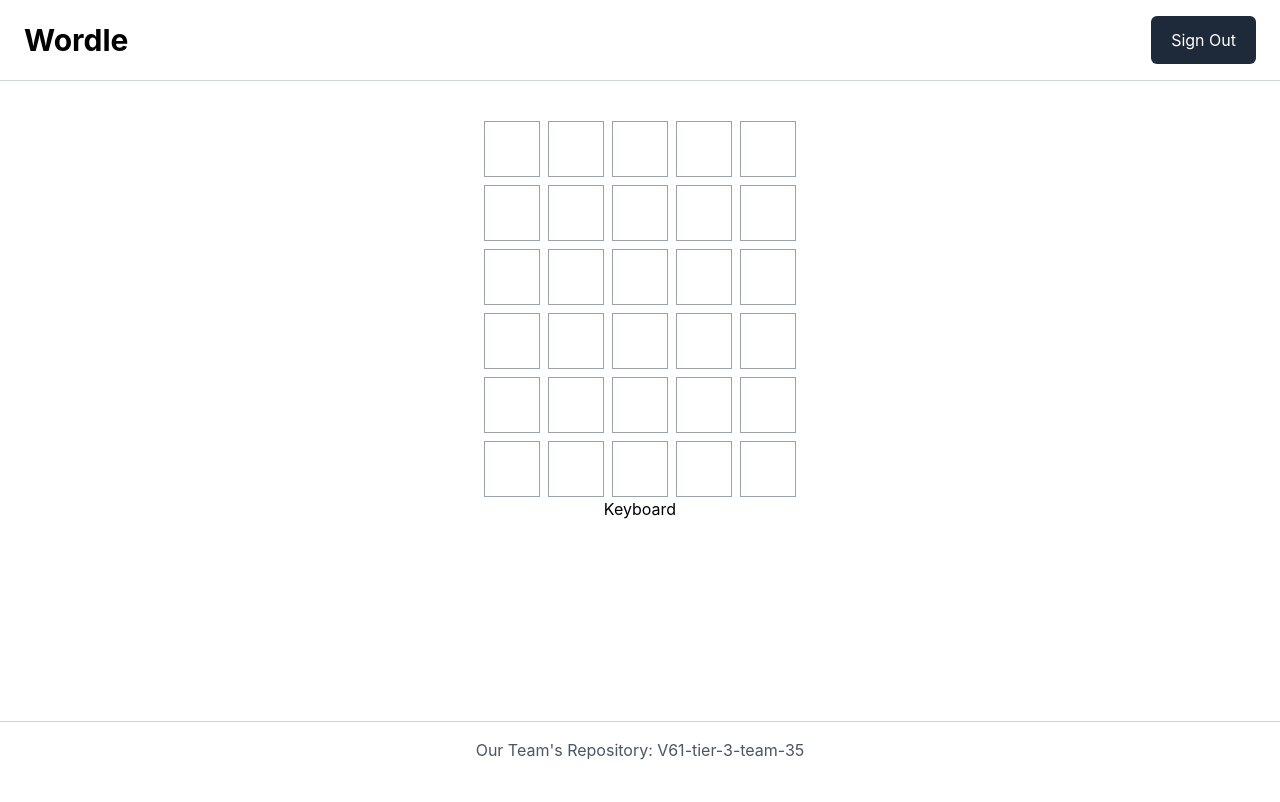
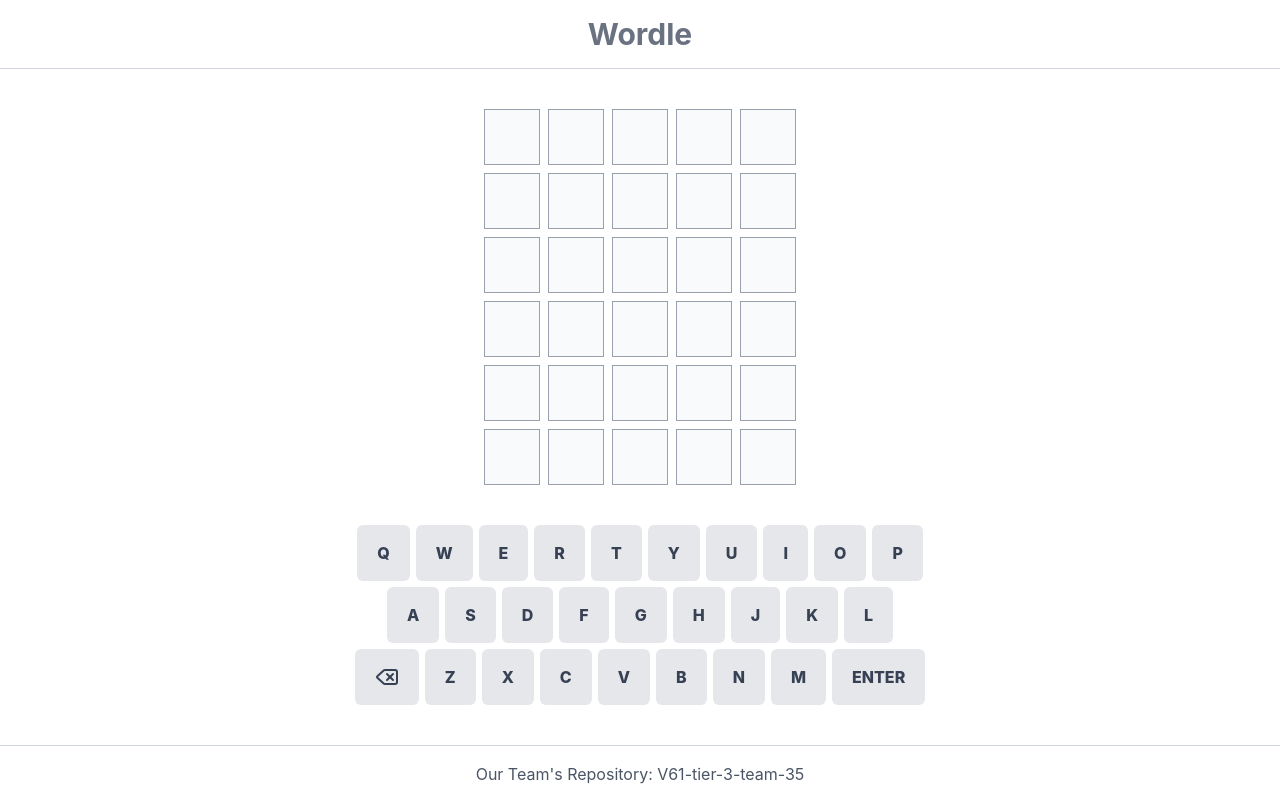
Before and after one commit to chingu-voyages/V61-tier3-team-35, a React app in the folder frontend/: page / in a window 1280 px wide. Built offline with nearby package versions, Linux system fonts and the light colour scheme; the HTML template or start-up script is replaced by a standard one.

Commit message:
feat: implement Wordle game board and keyboard interactions

```diff
--- a/frontend/package.json
+++ b/frontend/package.json
@@ -11,6 +11,7 @@
   },
   "dependencies": {
     "@tailwindcss/vite": "^4.3.1",
+    "lucide-react": "^1.21.0",
     "react": "^19.2.6",
     "react-dom": "^19.2.6",
     "react-router-dom": "^7.18.0",
--- a/frontend/src/components/Board/Board.jsx
+++ b/frontend/src/components/Board/Board.jsx
@@ -1,15 +1,13 @@
 import Tile from "./Tile"
 
-export default function Board({ className }) {
-    const rows = Array(6).fill(null);
-    const cols = Array(5).fill(null);
+export default function Board({ className, board }) {
 
     return (
         <div className={`flex flex-col gap-2 ${className}`}>
-            {rows.map((row, rowIndex) => (
+            {board.map((row, rowIndex) => (
                 <div key={rowIndex} className="grid grid-cols-5 gap-2 w-fit">
-                    {cols.map((col, colIndex) => (
-                        <Tile key={colIndex} />
+                    {row.map((tile, colIndex) => (
+                        <Tile key={colIndex} letter={tile.letter} status={tile.status}/>
                     ))}
                 </div>
             ))}
--- a/frontend/src/components/Board/Tile.jsx
+++ b/frontend/src/components/Board/Tile.jsx
@@ -1,5 +1,15 @@
-export default function Tile(){
+const statuses =
+{
+    correct: "text-white border-none bg-lime-500",
+    present: "text-white border-none bg-yellow-400",
+    absent: "text-white border-none bg-gray-400",
+}
+
+
+export default function Tile({ letter, status }) {
+
+
     return (
-        <div className="size-14 border border-gray-400"></div>
+        <div className={`uppercase  flex items-center justify-center text-2xl font-bold size-14 border  ${statuses[status]} bg-gray-50 ${letter ? "border-black border-2" : "border-gray-400"}`}>{letter}</div>
     )
 }
--- a/frontend/src/components/Header.jsx
+++ b/frontend/src/components/Header.jsx
@@ -2,11 +2,11 @@
 
 export default function Header() {
     return (
-        <header className="border-b border-gray-300 mb-10 w-full flex justify-between items-center px-6 py-4">
+        <header className="border-b border-gray-300 text-gray-500 mb-10 w-full flex justify-center items-center px-6 py-4">
             <Link href="/">
                 <h1 className="text-3xl font-bold">Wordle</h1>
             </Link>
-            <button className="rounded-md px-5 py-3 text-white bg-gray-800 hover:bg-gray-300 hover:text-black focus:bg-gray-300 focus:text-black transition-colors duration-300">Sign Out</button>
+            {/* <bzutton className="rounded-md px-5 py-3 text-white bg-gray-800 hover:bg-gray-300 hover:text-black focus:bg-gray-300 focus:text-black transition-colors duration-300">Sign Out</button> */}
         </header>
     )
 }
--- a/frontend/src/components/Keyboard/Key.jsx
+++ b/frontend/src/components/Keyboard/Key.jsx
@@ -1,5 +1,18 @@
-export default function Key(){
+import { Delete } from "lucide-react";
+
+
+const statuses =
+{
+    correct: "text-white border-none bg-lime-500",
+    present: "text-white border-none bg-yellow-400",
+    absent: "text-white border-none bg-gray-400",
+}
+
+export default function Key({ text, onClick, className, status }) {
     return (
-        <div>Key</div>
+        <button className={`${statuses[status]} ${className} bg-gray-200 hover:bg-gray-300 focus:bg-gray-300 px-5 py-4 rounded-md font-extrabold text-gray-700 uppercase duration-300 transition-colors`} onClick={onClick}>
+            {text === "Backspace" && <Delete />}
+            {text !== "Backspace" && text}
+        </button>
     )
 }
--- a/frontend/src/components/Keyboard/Keyboard.jsx
+++ b/frontend/src/components/Keyboard/Keyboard.jsx
@@ -1,5 +1,20 @@
-export default function(){
+"use client"
+import { useEffect, useState } from "react"
+import Key from "./Key"
+import KeyboardRows from "./keyboardRows"
+
+
+export default function ({ activeKey, handleKeyPress, keyboardStatuses }) {
+
     return (
-        <div>Keyboard</div>
+        <article className="flex flex-col items-center gap-1.5 py-10 w-full">
+            {KeyboardRows.map((row, rowIndex) => (
+                <div key={rowIndex} className="flex gap-1.5">
+                    {row.map((key, index) => (
+                        <Key className={activeKey === key ? "bg-gray-400/60" : ""} key={index} text={key} status={keyboardStatuses[key]} onClick={() => { handleKeyPress(key) }} />
+                    ))}
+                </div>
+            ))}
+        </article>
     )
 }
--- /dev/null
+++ b/frontend/src/components/Keyboard/keyboardRows.js
@@ -0,0 +1,7 @@
+const keyboardRows = [
+  ["q", "w", "e", "r", "t", "y", "u", "i", "o", "p"],
+  ["a", "s", "d", "f", "g", "h", "j", "k", "l"],
+  ["Backspace", "z", "x", "c", "v", "b", "n", "m", "Enter"],
+];
+
+export default keyboardRows;
--- /dev/null
+++ b/frontend/src/components/mockStatus.js
@@ -0,0 +1,9 @@
+
+const mockStatus = {
+    c: "correct",
+    a: "present",
+    t: "absent",
+    s: "present"
+}
+
+export default mockStatus
--- a/frontend/src/pages/Game.jsx
+++ b/frontend/src/pages/Game.jsx
@@ -1,12 +1,180 @@
+"use client"
+import { useState, useEffect } from "react"
 import Board from "../components/Board/Board"
 import Keyboard from "../components/Keyboard/Keyboard"
+// using keyboard rows to check if pressed key should is valid
+import keyboardRows from "../components/Keyboard/keyboardRows"
+import mockStatus from "../components/mockStatus"
+
+// Empty tile
+const emptyTile = {
+    letter: "",
+    status: ""
+}
+
+// Creates empty 6x5 board with tiles.
+const emptyBoard = Array.from({ length: 6 }, () =>
+    Array.from({ length: 5 }, () => ({ ...emptyTile }))
+)
+
+const InitialKeyboardStatuses = Object.fromEntries(
+    "abcdefghijklmnopqrstuvwxyz"
+        .split("")
+        .map(letter => [letter, ""])
+)
+
+export default function () {
+    const [keyValue, setKeyValue] = useState("")
+    const [keyActive, setKeyActive] = useState(false)
+    const [board, setBoard] = useState(emptyBoard)
+    const [keyboardStatuses, setKeyboardStatuses] = useState(InitialKeyboardStatuses)
+    // Curr row and col
+    const [currCol, setCurrCol] = useState(0)
+    const [currRow, setCurrRow] = useState(0)
+    const [gameStatus, setGameStatus] = useState("playing")
+
+    useEffect(() => {
+
+        const handleKeyDown = (event) => {
+            handleKeyPress(event.key)
+            setKeyActive(true)
+        }
+
+        window.addEventListener("keydown", handleKeyDown)
 
 
-export default function(){
+        return () => {
+            window.removeEventListener("keydown", handleKeyDown)
+        }
+    }, [currRow, currCol, board])
+
+
+    const handleKeyPress = (key) => {
+
+        if (gameStatus !== "complete") {
+
+            setKeyValue(key)
+
+            // col - letters
+            // rows - guesses
+
+            if (key === "Backspace") {
+                handleBackspace()
+            }
+            else if (key === "Enter") {
+                submitGuess()
+            }
+            else {
+                handleLetter(key)
+            }
+        }
+
+        else {
+            console.log("round complete")
+        }
+    }
+
+    // Handle letter
+
+    const handleLetter = (key) => {
+
+        const newBoard = [...board]
+        newBoard[currRow] = [...newBoard[currRow]]
+
+        if (keyboardRows.flat().includes(key) && currCol < 5) {
+
+            // Move the cursor forward
+            setCurrCol(prev => prev + 1)
+
+            // Add the letter to the board
+            newBoard[currRow][currCol] = {
+                letter: key,
+                status: ""
+            }
+            setBoard(newBoard)
+        }
+    }
+
+
+    // Backspace
+    const handleBackspace = () => {
+
+        const newBoard = [...board]
+        newBoard[currRow] = [...newBoard[currRow]]
+
+        if (currCol > 0) {
+            // Clear the  tile
+            newBoard[currRow][currCol - 1] = {
+                letter: "",
+                status:""
+            }
+            setBoard(newBoard)
+
+            // Move the cursor to previous tile
+            setCurrCol(prev => prev - 1)
+        }
+    }
+
+    // Submit Guess
+    const submitGuess = () => {
+
+        if (currCol === 5 && currRow < 6) {
+            // Check the status of letters in guess word - api call
+            checkGuess()
+
+            // Set col to 0 and move to next row
+            setCurrCol(0)
+            setCurrRow(prev => prev + 1)
+        }
+
+        else if (currRow > 5) {
+            setGameStatus("complete")
+        }
+
+    }
+
+
+    // Check guess
+    const checkGuess = () => {
+
+        const newBoard = [...board]
+        newBoard[currRow] = [...newBoard[currRow]]
+
+        const guess = newBoard[currRow];
+
+        // Looping through the guess
+
+        for (let i = 0; i < guess.length; i++) {
+            // does the word contain words in mock?
+
+            const letter = newBoard[currRow][i].letter
+
+            // Update gameboard status
+            newBoard[currRow][i] = {
+                ...newBoard[currRow][i],
+                status: mockStatus[letter] ?? "absent"
+            }
+
+            if (mockStatus[letter]) {
+                keyboardStatuses[letter] = mockStatus[letter]
+            }
+            else {
+                keyboardStatuses[letter] = "absent"
+            }
+
+
+
+        }
+        setBoard(newBoard)
+
+    }
+
+
+
     return (
         <div className="flex flex-col items-center">
-            <Board />
-            <Keyboard />
+            <Board board={board} />
+            <Keyboard activeKey={keyValue} keyboardStatuses={keyboardStatuses} handleKeyPress={handleKeyPress} />
         </div>
     )
 }
```
Also changed, not shown: 1 other file (tests, documents, lock files or other folders).
